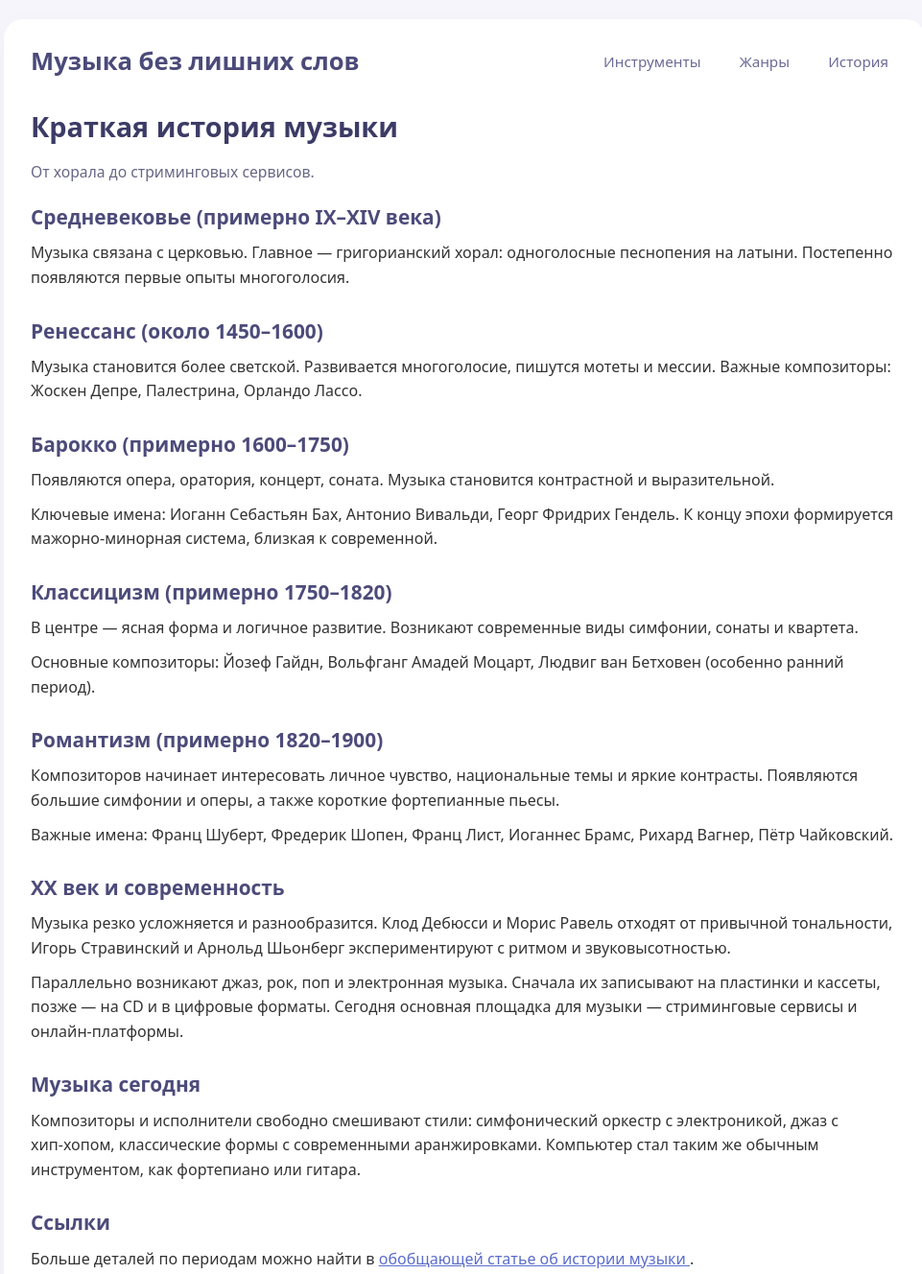
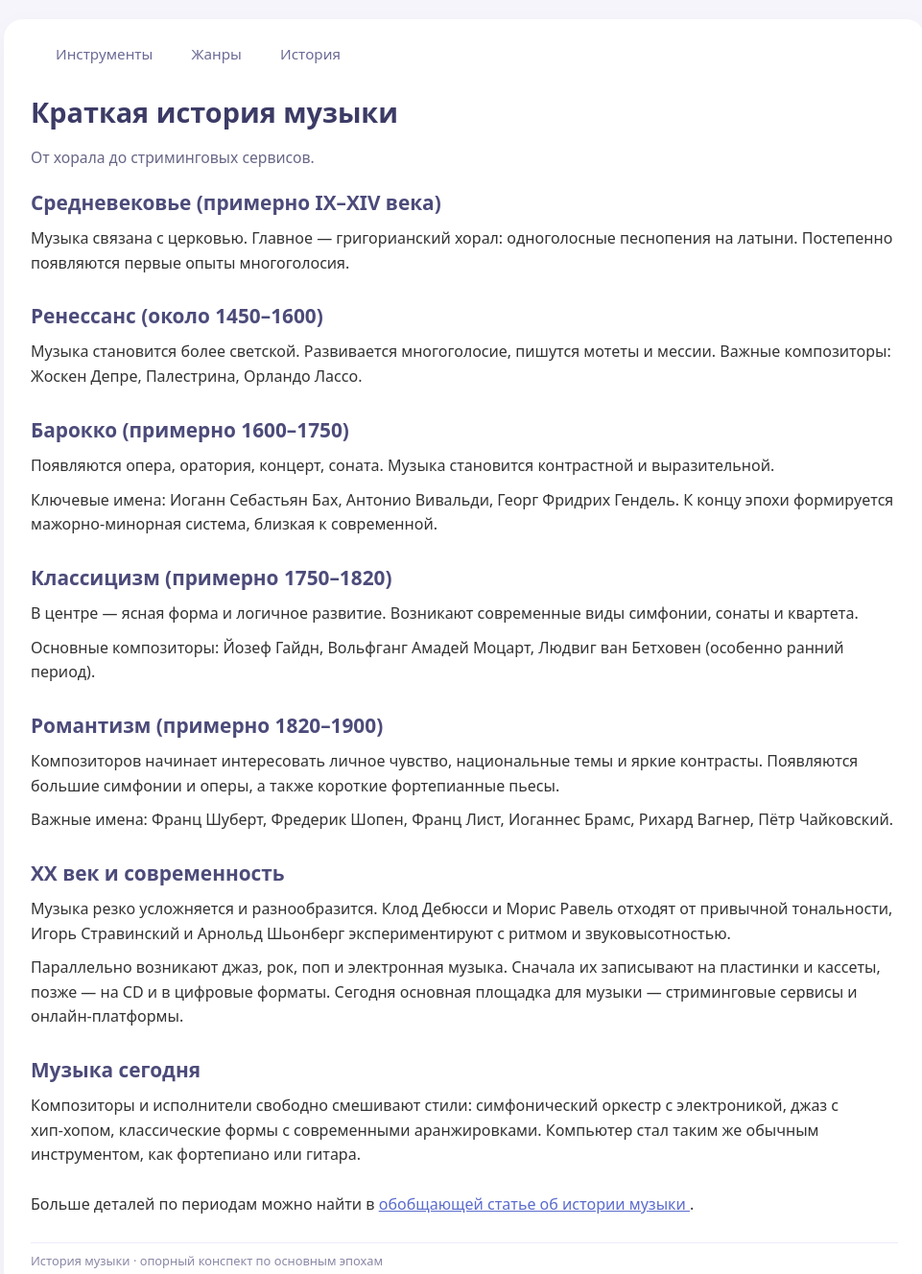
Before and after one commit to mtmshchk/musicsite, a plain HTML site: page history.html in a window 1280 px wide. Shown: the top 1328 px of the page at 96% size, without its empty margins (156-1117 px from the left). Drawn offline with Linux system fonts and the light colour scheme.

Commit message:
history.html

```diff
--- a/history.html
+++ b/history.html
@@ -12,7 +12,7 @@
 <body>
   <div class="container">
     <header>
-      <div class="site-title">Музыка без лишних слов</div>
+
       <nav>
         <a href="index.html">Инструменты</a>
         <a href="genres.html">Жанры</a>
@@ -94,7 +94,7 @@
       </section>
 
       <section>
-        <h2>Ссылки</h2>
+
         <p>
           Больше деталей по периодам можно найти в
           <a href="https://ru.wikipedia.org/wiki/История_музыки" target="_blank" rel="noopener noreferrer">
```
